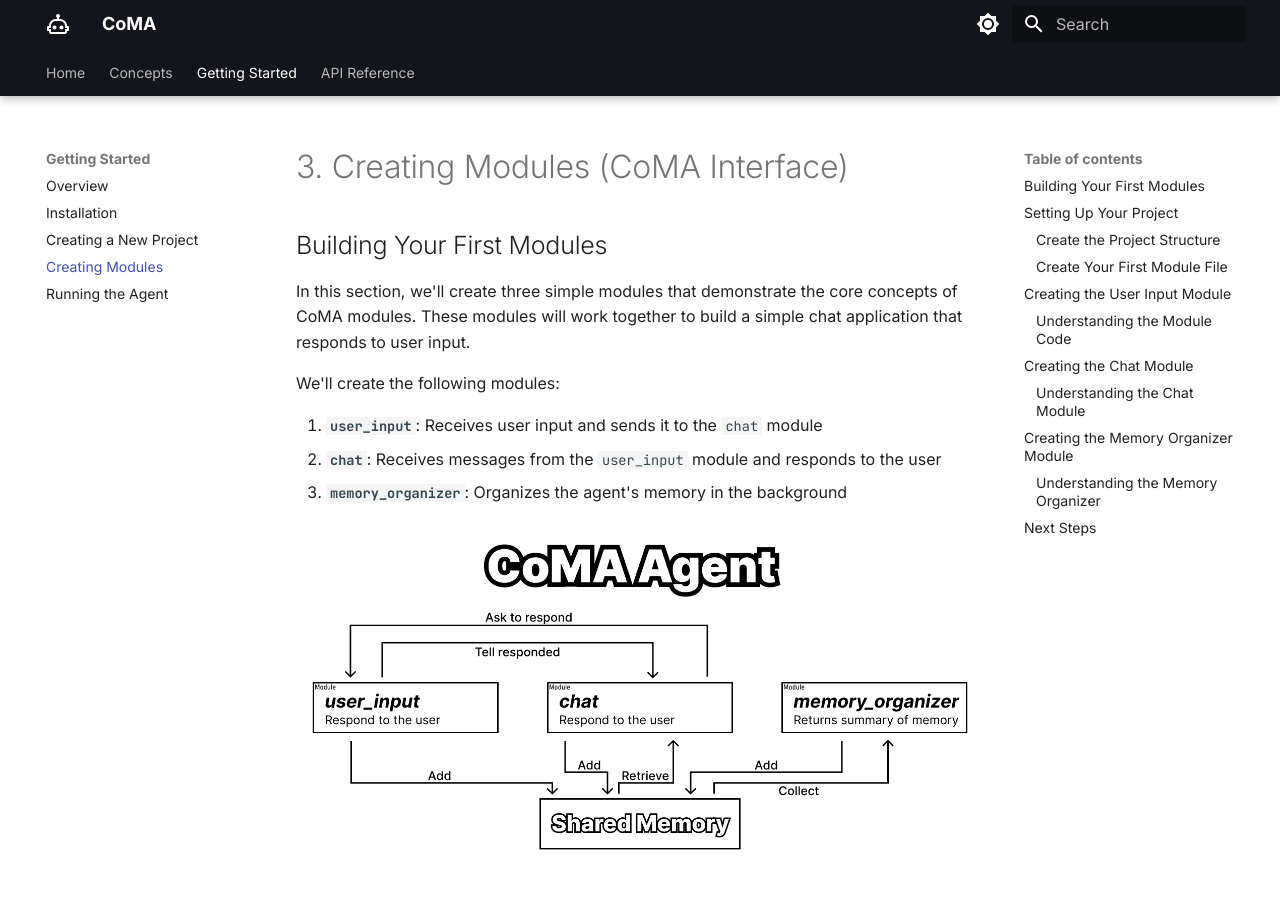
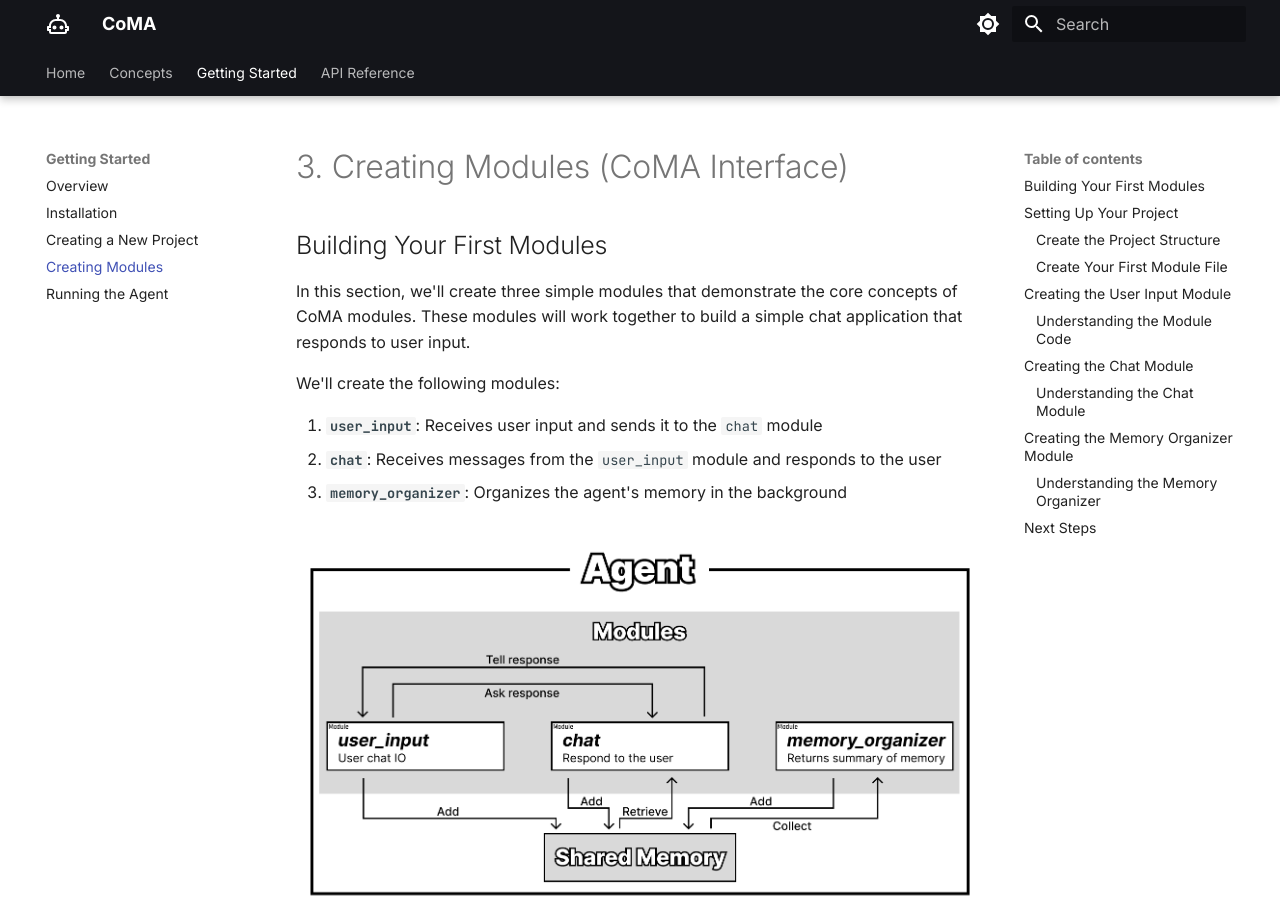
Before and after one commit to yamakkaji/concurrent-modular-agent-fork-dev, an MkDocs documentation site: the page built from docs/docs/getting-started/creating-modules.md, in a window 1280 px wide and 900 px high. Built offline with MkDocs 1.6.1 and Material for MkDocs 9.7.7, drawn with Linux system fonts in a browser that asks for light colours.

Commit message:
Update creating-modules.md

```diff
--- a/docs/docs/getting-started/creating-modules.md
+++ b/docs/docs/getting-started/creating-modules.md
@@ -10,7 +10,7 @@ We'll create the following modules:
 2. **`chat`**: Receives messages from the `user_input` module and responds to the user
 3. **`memory_organizer`**: Organizes the agent's memory in the background
 
-![Overview of a simple CoMA agent](../img/getting-started-simple-coma.png)
+![Overview of a simple CoMA agent](../img/getting-started-coma-chat-agent.png)
 
 ## Setting Up Your Project
 
```
